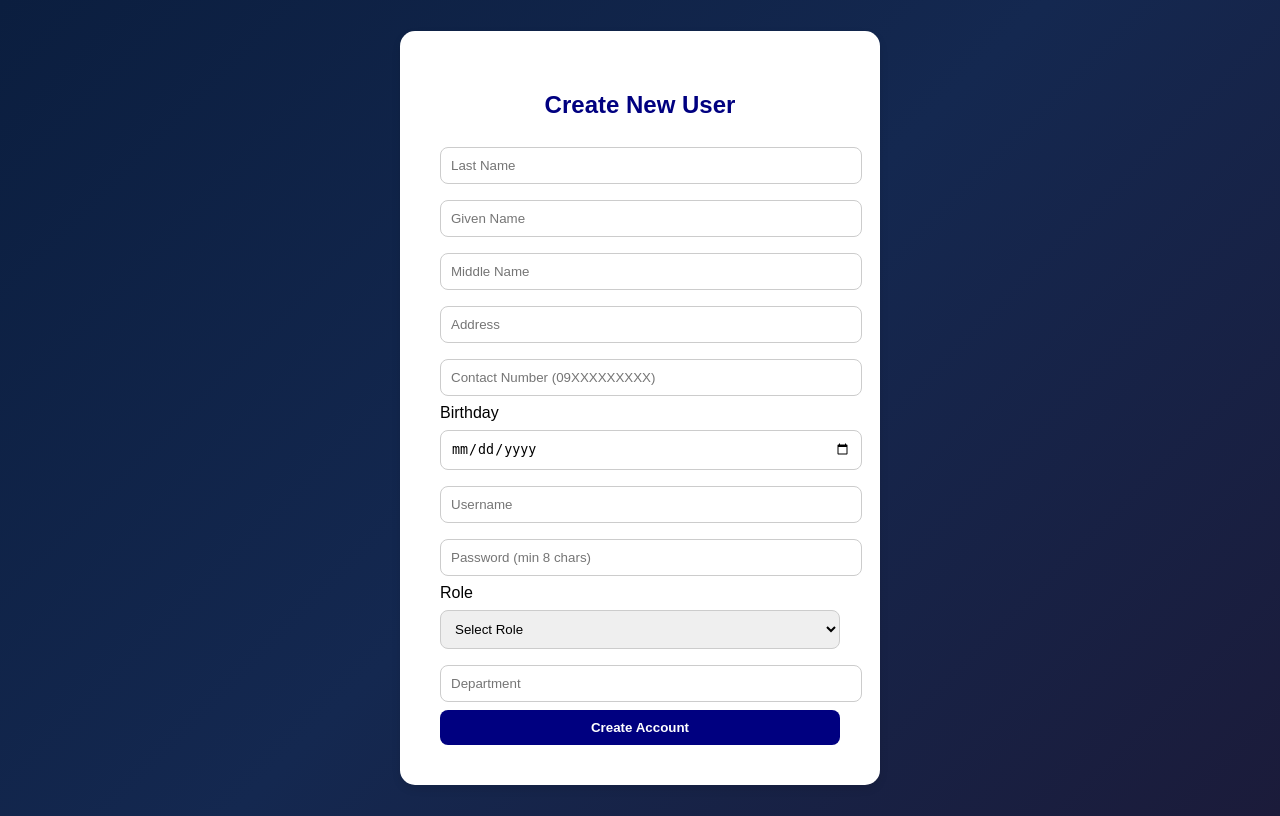
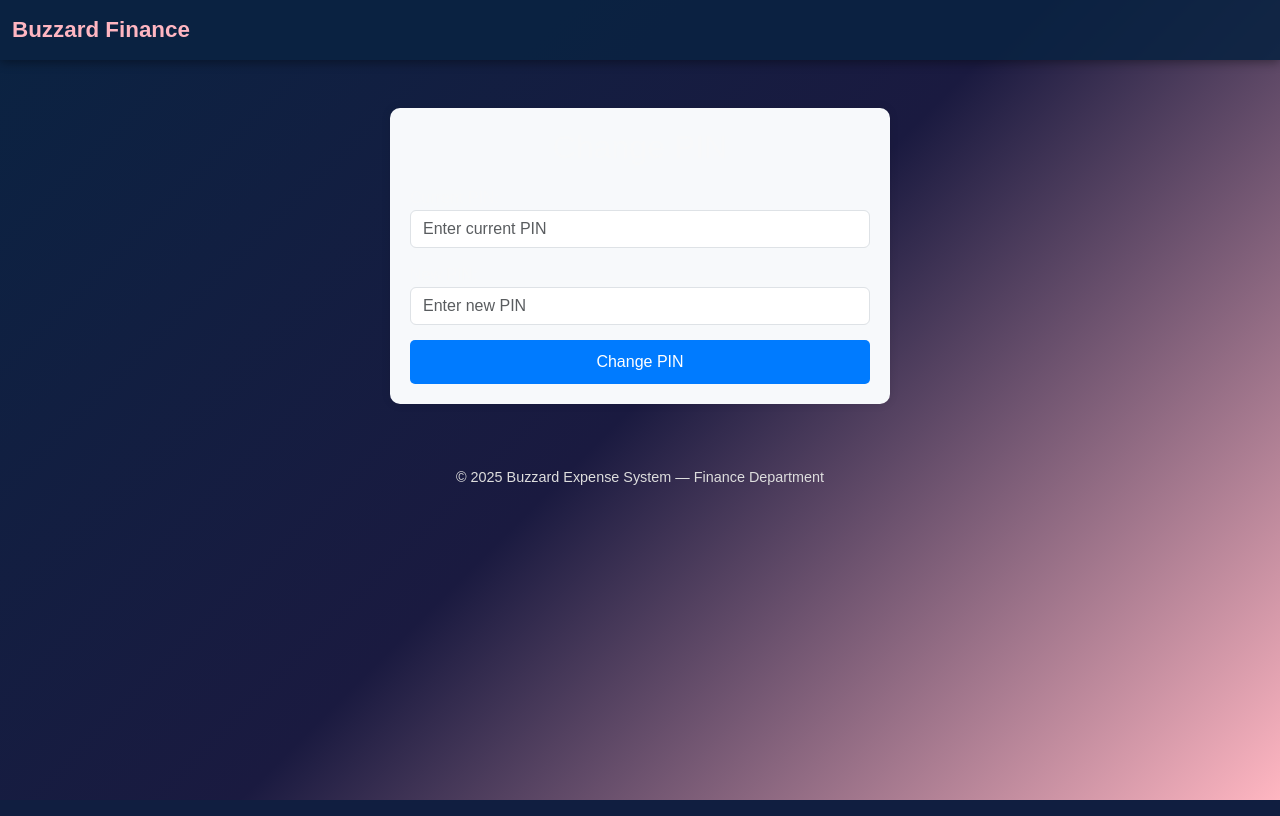
Before and after one commit to feriel090/buzzard_trackingexpense_system, a Flask app: page /create_user in a window 1280 px wide. Run offline with Flask 3, Linux system fonts and the light colour scheme; a user stored in the database is signed in.

Commit message:
Describe your changes

```diff
--- a/app.py
+++ b/app.py
@@ -470,46 +470,51 @@
     return redirect(url_for('dashboard_admin'))
 
 
-# ---- Change PIN (admin, it, finance) via JSON API (used by JS) ----
+
+# ---------- Change PIN ----------
 @app.route("/change_pin", methods=["GET", "POST"])
 @login_required
 def change_pin():
     user = current_user
 
-    # Only allow Admin, IT, Finance roles
-    if user.role.lower() not in ["admin", "it", "finance"]:
+    if (user.role or "").lower() not in ["admin", "it", "finance"]:
         flash("Unauthorized access.", "danger")
-        return redirect(url_for("dashboard_admin" if user.role=="admin" else "dashboard_it"))
+        return redirect(url_for('login'))
+
 
     if request.method == "POST":
         current_pin = request.form.get("current_pin", "").strip()
         new_pin = request.form.get("new_pin", "").strip()
         confirm_pin = request.form.get("confirm_pin", "").strip()
 
-        # Check if current PIN is correct
+        # Validate current PIN
         if not current_pin or not check_password_hash(user.pin, current_pin):
             flash("Current PIN is incorrect.", "danger")
             return redirect(url_for("change_pin"))
 
-        # Check new PIN confirmation
+        # Default new PIN if empty
+        if not new_pin:
+            new_pin = confirm_pin = "6969"
+
+        # Validate new PIN match
         if new_pin != confirm_pin:
             flash("New PIN and confirmation do not match.", "danger")
             return redirect(url_for("change_pin"))
 
-        # Update PIN in database (hashed)
+        # Save new PIN
         user.pin = generate_password_hash(new_pin)
         db.session.commit()
-
         flash("PIN changed successfully!", "success")
 
-        # Redirect based on role
-        if user.role == "admin":
+        # Redirect by department
+        if user.department == "Admin":
             return redirect(url_for("dashboard_admin"))
-        elif user.role == "it":
+        elif user.department == "IT":
             return redirect(url_for("dashboard_it"))
-        else:  # finance
+        else:  # Finance
             return redirect(url_for("dashboard_finance"))
 
+    # GET request
     return render_template("change_pin.html", user=user)
 
 
--- a/templates/create_user.html
+++ b/templates/create_user.html
@@ -1,136 +1,37 @@
-<!DOCTYPE html>
-<html lang="en">
-<head>
-  <meta charset="UTF-8">
-  <title>Create User | Buzzard</title>
-  <link rel="stylesheet" href="{{ url_for('static', filename='style.css') }}">
-  <style>
-    body {
-      font-family: "Poppins", sans-serif;
-      background-color: #f7f9fb;
-      display: flex;
-      justify-content: center;
-      align-items: center;
-      height: 100vh;
-    }
-    .create-form {
-      background: #fff;
-      padding: 40px;
-      border-radius: 15px;
-      box-shadow: 0 4px 8px rgba(0,0,0,0.1);
-      width: 400px;
-    }
-    h2 {
-      text-align: center;
-      color: navy;
-      margin-bottom: 20px;
-    }
-    input, select {
-      width: 100%;
-      padding: 10px;
-      margin: 8px 0;
-      border: 1px solid #ccc;
-      border-radius: 8px;
-    }
-    button {
-      width: 100%;
-      padding: 10px;
-      background: navy;
-      color: white;
-      border: none;
-      border-radius: 8px;
-      cursor: pointer;
-      font-weight: bold;
-    }
-    button:hover {
-      background: #ffb6c1;
-      color: navy;
-    }
-  </style>
-</head>
-<body>
-  <form class="create-form" method="POST">
-    <h2>Create New User</h2>
+{% extends "base.html" %}
 
-    <!-- Full Name -->
-    <input type="text" name="last_name" placeholder="Last Name" required>
-    <input type="text" name="given_name" placeholder="Given Name" required>
-    <input type="text" name="middle_name" placeholder="Middle Name">
+{% block content %}
+<div style="max-width:500px; margin:auto; padding:20px; background:#f7f9fb; border-radius:10px; box-shadow:0 0 10px rgba(0,0,0,0.1);">
+    <h2 style="text-align:center; margin-bottom:20px;">Change PIN</h2>
 
-    <!-- Address -->
-    <input type="text" name="address" placeholder="Address" required>
+    <!-- Flash messages -->
+    {% with messages = get_flashed_messages(with_categories=true) %}
+      {% if messages %}
+        {% for category, message in messages %}
+          <div style="padding:10px; margin-bottom:10px; border-radius:5px;
+              {% if category=='success' %}background:#d4edda; color:#155724;
+              {% elif category=='error' or category=='danger' %}background:#f8d7da; color:#721c24;{% endif %}">
+              {{ message }}
+          </div>
+        {% endfor %}
+      {% endif %}
+    {% endwith %}
 
-    <!-- Contact Number -->
-    <input type="tel" name="contact_number" placeholder="Contact Number (09XXXXXXXXX)" pattern="[0-9]{11}" required>
+    <!-- Change PIN Form -->
+    <form method="POST" action="{{ url_for('change_pin') }}">
+        <div style="margin-bottom:15px;">
+            <label for="current_pin">Current PIN:</label>
+            <input type="password" name="current_pin" id="current_pin" class="form-control" required placeholder="Enter current PIN">
+        </div>
 
-    <!-- Birthday -->
-    <label for="birthday">Birthday</label>
-    <input type="date" name="birthday" id="birthday" required>
+        <div style="margin-bottom:15px;">
+            <label for="new_pin">New PIN:</label>
+            <input type="password" name="new_pin" id="new_pin" class="form-control" required placeholder="Enter new PIN">
+        </div>
 
-    <!-- Username -->
-    <input type="text" name="username" placeholder="Username" required>
-
-    <!-- Password -->
-    <input type="password" name="password" placeholder="Password (min 8 chars)" minlength="8" required>
-
-    <!-- Role -->
-    <label for="role">Role</label>
-    <select name="role" id="roleSelect" required>
-        <option value="">Select Role</option>
-        <option value="admin">Admin</option>
-        <option value="it_staff">IT Staff</option>
-        <option value="finance_staff">Finance Staff</option>
-        <option value="head_hr">Head of HR</option>
-        <option value="head_marketing">Head of Marketing</option>
-        <option value="head_operations">Head of Operations</option>
-        <option value="head_customer_service">Head of Customer Service</option>
-        <option value="head_rd">Head of R&D</option>
-        <option value="head_it">Head of IT</option>
-    </select>
-
-    <!-- Department (auto-filled based on role) -->
-    <input type="text" name="department" id="department" placeholder="Department" readonly>
-
-    <button type="submit">Create Account</button>
-  </form>
-
-  <script>
-    // Auto-fill department based on role
-    const roleSelect = document.getElementById('roleSelect');
-    const departmentInput = document.getElementById('department');
-
-    roleSelect.addEventListener('change', () => {
-      const role = roleSelect.value;
-      switch(role) {
-        case 'admin':
-          departmentInput.value = '';
-          break;
-        case 'it_staff':
-        case 'head_it':
-          departmentInput.value = 'IT';
-          break;
-        case 'finance_staff':
-          departmentInput.value = 'Finance';
-          break;
-        case 'head_hr':
-          departmentInput.value = 'HR';
-          break;
-        case 'head_marketing':
-          departmentInput.value = 'Marketing';
-          break;
-        case 'head_operations':
-          departmentInput.value = 'Operations';
-          break;
-        case 'head_customer_service':
-          departmentInput.value = 'Customer Service';
-          break;
-        case 'head_rd':
-          departmentInput.value = 'R&D';
-          break;
-        default:
-          departmentInput.value = '';
-      }
-    });
-  </script>
-</body>
-</html>
+        <button type="submit" style="width:100%; padding:10px; background:#007bff; color:white; border:none; border-radius:5px;">
+            Change PIN
+        </button>
+    </form>
+</div>
+{% endblock %}
--- a/templates/edit_user.html
+++ b/templates/edit_user.html
@@ -1,3 +1,4 @@
+
 {% extends "base.html" %}
 {% block content %}
 <style>
```
Also changed, not shown: templates/dashboard_admin.html (+23 -66 lines), templates/dashboard_finance.html (+13 -1 lines), templates/dashboard_it.html (+36 -29 lines), templates/modals.html (added, +21 -0 lines), instance/buzzard.db, uploads/Screenshot_1.png (added).
